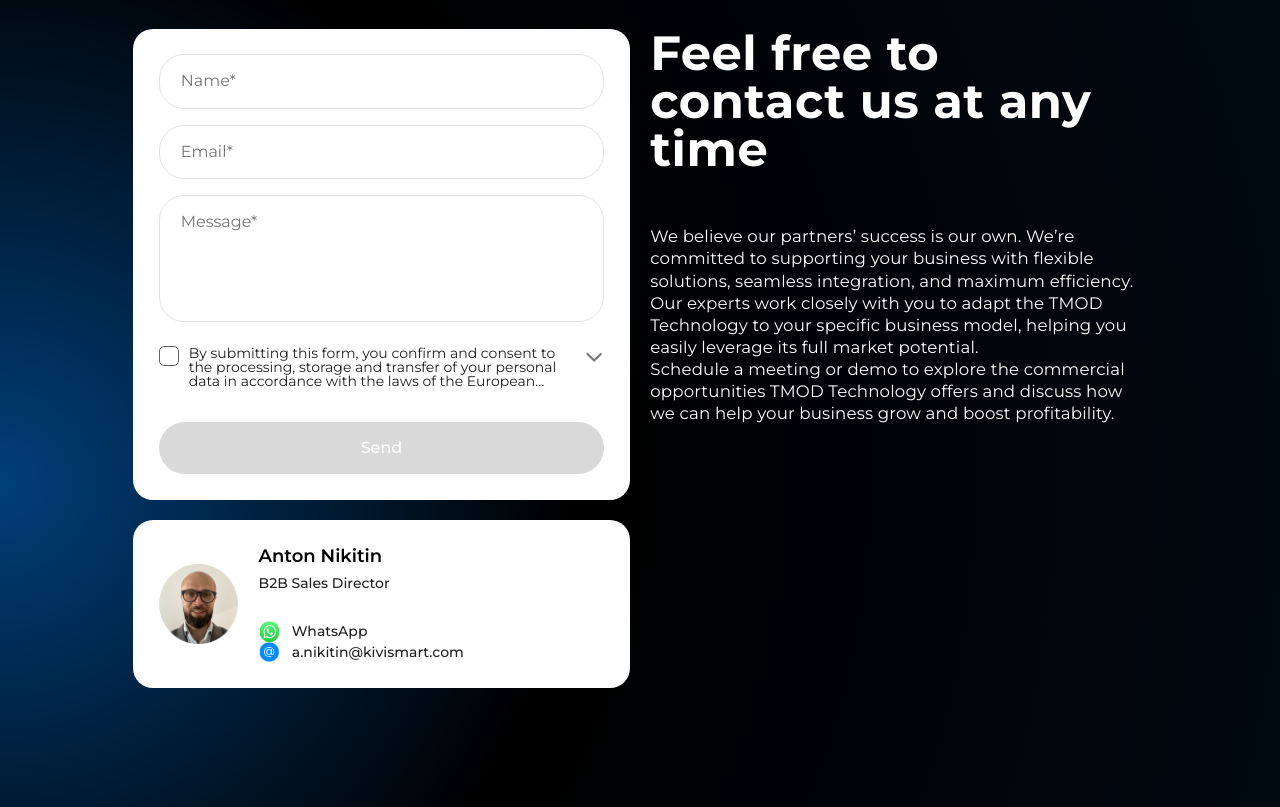
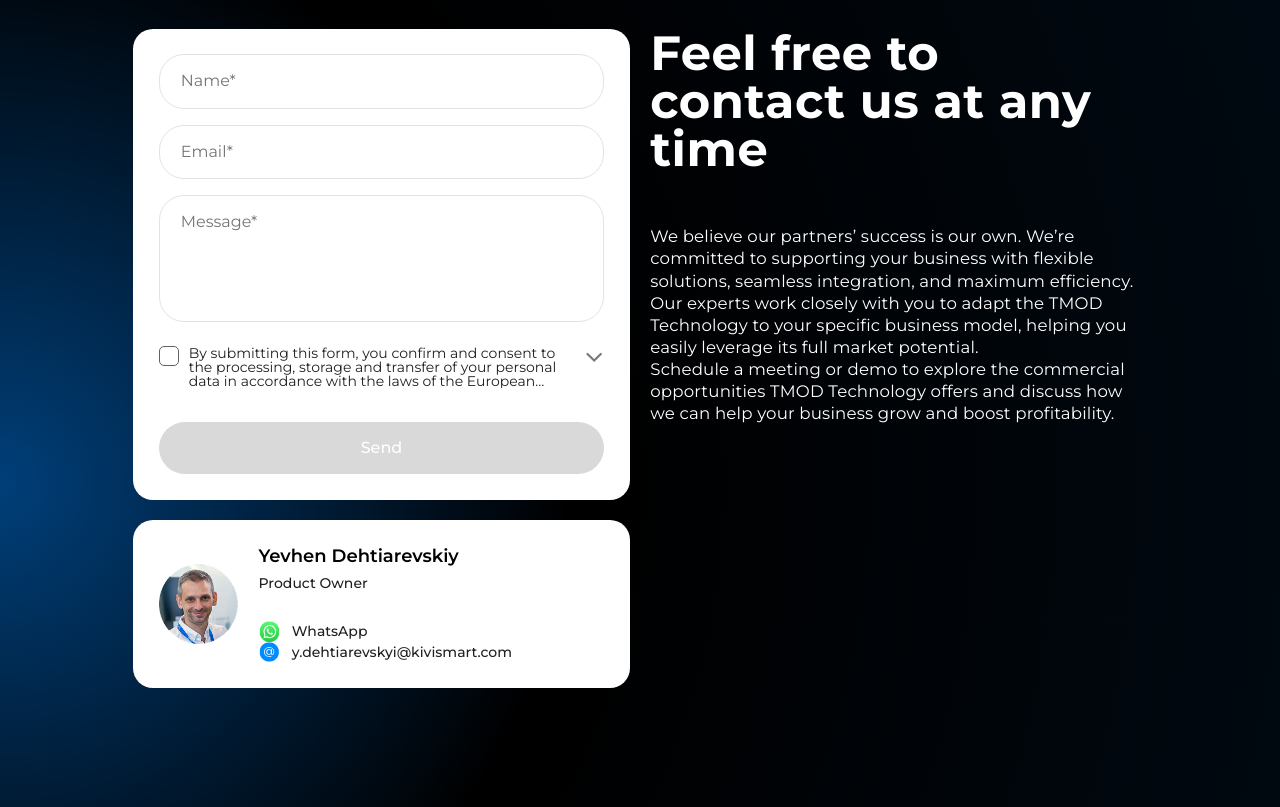
Before and after one commit to zlatan-dp/tmod, a Next.js app: page /tmod/tmod-form in a window 1280 px wide. Built offline with nearby package versions, Linux system fonts and the light colour scheme.

Commit message:
updated contact person information

```diff
--- a/app/tmod/components/FormSection/FormSection.jsx
+++ b/app/tmod/components/FormSection/FormSection.jsx
@@ -55,7 +55,7 @@
 
     const data = {
       project: "TMOD",
-      to: ["a.nikitin@kivismart.com"],
+      to: ["y.dehtiarevskyi@kivismart.com"],
       subject: "TMOD",
       text: `Name: ${nameRef.current.value}, Email: ${emailRef.current.value}, Message: ${messageRef.current.value}`,
     };
@@ -95,7 +95,7 @@
           </div>
           <p className="submit-menu-message" ref={submitModalMessage}></p>
           <a
-            href="https://wa.me/48781464422?text=Hello%20Anton!%20I’d%20like%20to%20discuss%20a%20B2B%20inquiry%20about%20KidsTV.%20Could%20you%20please%20provide%20more%20information%20on%20partnership%20options%20and%20how%20we%20can%20move%20forward?%20Thank%20you!"
+            href="https://wa.me/380674455789?text=Hello%20Yevhen!%20I’d%20like%20to%20discuss%20a%20B2B%20inquiry%20about%20TMOD%20Technology.%20Could%20you%20please%20provide%20more%20information%20on%20partnership%20options%20and%20how%20we%20can%20move%20forward?%20Thank%20you!"
             target="_blank"
             className="submit-message-btn link display-none"
             ref={whatsup}
@@ -213,21 +213,21 @@
                   <img src="/tmod/img/contacts/photo.png" alt="manager photo" />
                 </div>
                 <div className="contact-info-wrap">
-                  <p className="manager-name">Anton Nikitin</p>
-                  <p className="manager-position">B2B Sales Director</p>
+                  <p className="manager-name">Yevhen Dehtiarevskiy</p>
+                  <p className="manager-position">Product Owner</p>
                   <div className="manager-socials-wrap">
                     <a
-                      href="https://wa.me/48781464422?text=Hello%20Anton!%20I’d%20like%20to%20discuss%20a%20B2B%20inquiry%20about%20KidsTV.%20Could%20you%20please%20provide%20more%20information%20on%20partnership%20options%20and%20how%20we%20can%20move%20forward?%20Thank%20you!"
+                      href="https://wa.me/380674455789?text=Hello%20Yevhen!%20I’d%20like%20to%20discuss%20a%20B2B%20inquiry%20about%20TMOD%20Technology.%20Could%20you%20please%20provide%20more%20information%20on%20partnership%20options%20and%20how%20we%20can%20move%20forward?%20Thank%20you!"
                       target="_blank"
                       className="manager-contact whatsup"
                     >
                       WhatsApp
                     </a>
                     <a
-                      href="mailto:a.nikitin@kivismart.com"
+                      href="mailto:y.dehtiarevskyi@kivismart.com"
                       className="manager-contact mail"
                     >
-                      a.nikitin@kivismart.com
+                      y.dehtiarevskyi@kivismart.com
                     </a>
                   </div>
                 </div>
--- a/app/tmod/styles.tmod.css
+++ b/app/tmod/styles.tmod.css
@@ -217,7 +217,8 @@
   height: 100vh;
   background-color: #0003265e;
 
-  transition: opacity var(--trans-dur) var(--trans-timing-function),
+  transition:
+    opacity var(--trans-dur) var(--trans-timing-function),
     visibility var(--trans-dur) var(--trans-timing-function);
 }
 
@@ -994,7 +995,8 @@
 
   .panel-1 {
     height: 100%;
-    background: url("/tmod/img/benefits/bg01-mob.png"),
+    background:
+      url("/tmod/img/benefits/bg01-mob.png"),
       radial-gradient(
         100% 327.72% at 0% 0%,
         #002345 0%,
@@ -1006,7 +1008,8 @@
     background-position: 110% 050%;
 
     @media (min-width: 760px) {
-      background: url("/tmod/img/benefits/bg01.png"),
+      background:
+        url("/tmod/img/benefits/bg01.png"),
         radial-gradient(
           100% 327.72% at 0% 0%,
           #002345 0%,
@@ -1034,7 +1037,8 @@
     display: flex;
     flex-direction: column;
     align-items: flex-end;
-    background: url("/tmod/img/benefits/bg02-mob.png"),
+    background:
+      url("/tmod/img/benefits/bg02-mob.png"),
       radial-gradient(
         100% 327.72% at 0% 0%,
         #002345 0%,
@@ -1059,7 +1063,8 @@
     }
 
     @media (min-width: 760px) {
-      background: url("/tmod/img/benefits/bg02.png"),
+      background:
+        url("/tmod/img/benefits/bg02.png"),
         radial-gradient(
           100% 327.72% at 0% 0%,
           #002345 0%,
@@ -1074,7 +1079,8 @@
   }
   .panel-3 {
     height: 100%;
-    background: url("/tmod/img/benefits/bg03-mob.png"),
+    background:
+      url("/tmod/img/benefits/bg03-mob.png"),
       radial-gradient(
         100% 327.72% at 0% 0%,
         #002345 0%,
@@ -1097,7 +1103,8 @@
     }
 
     @media (min-width: 760px) {
-      background: url("/tmod/img/benefits/bg03.png"),
+      background:
+        url("/tmod/img/benefits/bg03.png"),
         radial-gradient(
           100% 327.72% at 0% 0%,
           #002345 0%,
@@ -1114,7 +1121,8 @@
     flex-direction: column;
     align-items: flex-end;
     height: 100%;
-    background: url("/tmod/img/benefits/bg04-mob.png"),
+    background:
+      url("/tmod/img/benefits/bg04-mob.png"),
       radial-gradient(
         100% 327.72% at 0% 0%,
         #002345 0%,
@@ -1140,7 +1148,8 @@
     }
 
     @media (min-width: 760px) {
-      background: url("/tmod/img/benefits/bg04.png"),
+      background:
+        url("/tmod/img/benefits/bg04.png"),
         radial-gradient(
           100% 327.72% at 0% 0%,
           #002345 0%,
@@ -1156,7 +1165,8 @@
 
   .panel-5 {
     height: 100%;
-    background: url("/tmod/img/benefits/bg05-mob.png"),
+    background:
+      url("/tmod/img/benefits/bg05-mob.png"),
       radial-gradient(
         100% 327.72% at 0% 0%,
         #002345 0%,
@@ -1179,7 +1189,8 @@
     }
 
     @media (min-width: 760px) {
-      background: url("/tmod/img/benefits/bg05.png"),
+      background:
+        url("/tmod/img/benefits/bg05.png"),
         radial-gradient(
           100% 327.72% at 0% 0%,
           #002345 0%,
@@ -1691,7 +1702,8 @@
   .panel-1 {
     height: 100%;
 
-    background: url("/tmod/img/technology/bg01-mob-2.png"),
+    background:
+      url("/tmod/img/technology/bg01-mob-2.png"),
       radial-gradient(
         100% 327.72% at 0% 0%,
         #002345 0%,
@@ -1703,7 +1715,8 @@
     background-position-x: right;
 
     @media (min-width: 760px) {
-      background: url("/tmod/img/technology/bg01-2.png"),
+      background:
+        url("/tmod/img/technology/bg01-2.png"),
         radial-gradient(
           100% 327.72% at 0% 0%,
           #002345 0%,
@@ -1729,7 +1742,8 @@
   .panel-2 {
     height: 100%;
 
-    background: url("/tmod/img/technology/bg02-mob-2.png"),
+    background:
+      url("/tmod/img/technology/bg02-mob-2.png"),
       radial-gradient(
         100% 327.72% at 0% 0%,
         #002345 0%,
@@ -1741,7 +1755,8 @@
     background-position: 100% 150%;
 
     @media (min-width: 760px) {
-      background: url("/tmod/img/technology/bg02-2.png"),
+      background:
+        url("/tmod/img/technology/bg02-2.png"),
         radial-gradient(
           100% 327.72% at 0% 0%,
           #002345 0%,
@@ -1766,7 +1781,8 @@
   .panel-3 {
     height: 100%;
 
-    background: url("/tmod/img/technology/bg03-mob.png"),
+    background:
+      url("/tmod/img/technology/bg03-mob.png"),
       radial-gradient(
         100% 327.72% at 0% 0%,
         #002345 0%,
@@ -1778,7 +1794,8 @@
     background-position: 100% 100%;
 
     @media (min-width: 760px) {
-      background: url("/tmod/img/technology/bg03.png"),
+      background:
+        url("/tmod/img/technology/bg03.png"),
         radial-gradient(
           100% 327.72% at 0% 0%,
           #002345 0%,
@@ -1805,7 +1822,8 @@
     height: 100%;
 
     grid-area: 3 / 1 / 4 / 3;
-    background: url("/tmod/img/technology/bg04-mob.png"),
+    background:
+      url("/tmod/img/technology/bg04-mob.png"),
       radial-gradient(
         100% 327.72% at 0% 0%,
         #002345 0%,
@@ -1817,7 +1835,8 @@
     background-position: 100% 0%;
 
     @media (min-width: 760px) {
-      background: url("/tmod/img/technology/bg04.png"),
+      background:
+        url("/tmod/img/technology/bg04.png"),
         radial-gradient(
           100% 327.72% at 0% 0%,
           #002345 0%,
@@ -1843,7 +1862,8 @@
   .panel-5 {
     height: 100%;
 
-    background: url("/tmod/img/technology/bg05-mob.png"),
+    background:
+      url("/tmod/img/technology/bg05-mob.png"),
       radial-gradient(
         100% 327.72% at 0% 0%,
         #002345 0%,
@@ -1855,7 +1875,8 @@
     background-position: 100% 100%;
 
     @media (min-width: 760px) {
-      background: url("/tmod/img/technology/bg05.png"),
+      background:
+        url("/tmod/img/technology/bg05.png"),
         radial-gradient(
           100% 327.72% at 0% 0%,
           #002345 0%,
@@ -1880,7 +1901,8 @@
 
   .panel-6 {
     height: 100%;
-    background: url("/tmod/img/technology/bg06-mob.png"),
+    background:
+      url("/tmod/img/technology/bg06-mob.png"),
       radial-gradient(
         100% 327.72% at 0% 0%,
         #002345 0%,
@@ -1892,7 +1914,8 @@
     background-position: 100% 100%;
 
     @media (min-width: 760px) {
-      background: url("/tmod/img/technology/bg06.png"),
+      background:
+        url("/tmod/img/technology/bg06.png"),
         radial-gradient(
           100% 327.72% at 0% 0%,
           #002345 0%,
@@ -2295,10 +2318,12 @@
               font-weight: 600;
               font-size: clamp(18px, 6.4vw, 28px);
               line-height: 121%;
+              text-align: center;
               color: var(--black-color);
 
               @media (min-width: 760px) {
-                font-size: clamp(18px, 1.4vw, 28px);
+                font-size: clamp(18px, 1.4vw, 26px);
+                text-align: left;
               }
             }
 
@@ -2310,7 +2335,7 @@
               color: var(--second-black-color);
 
               @media (min-width: 760px) {
-                font-size: clamp(14px, 1vw, 18px);
+                font-size: clamp(14px, 1vw, 16px);
               }
             }
 
```
Also changed, not shown: app/tmod/components/landing/landing.jsx (+7 -7 lines), public/tmod/img/contacts/photo.png.
